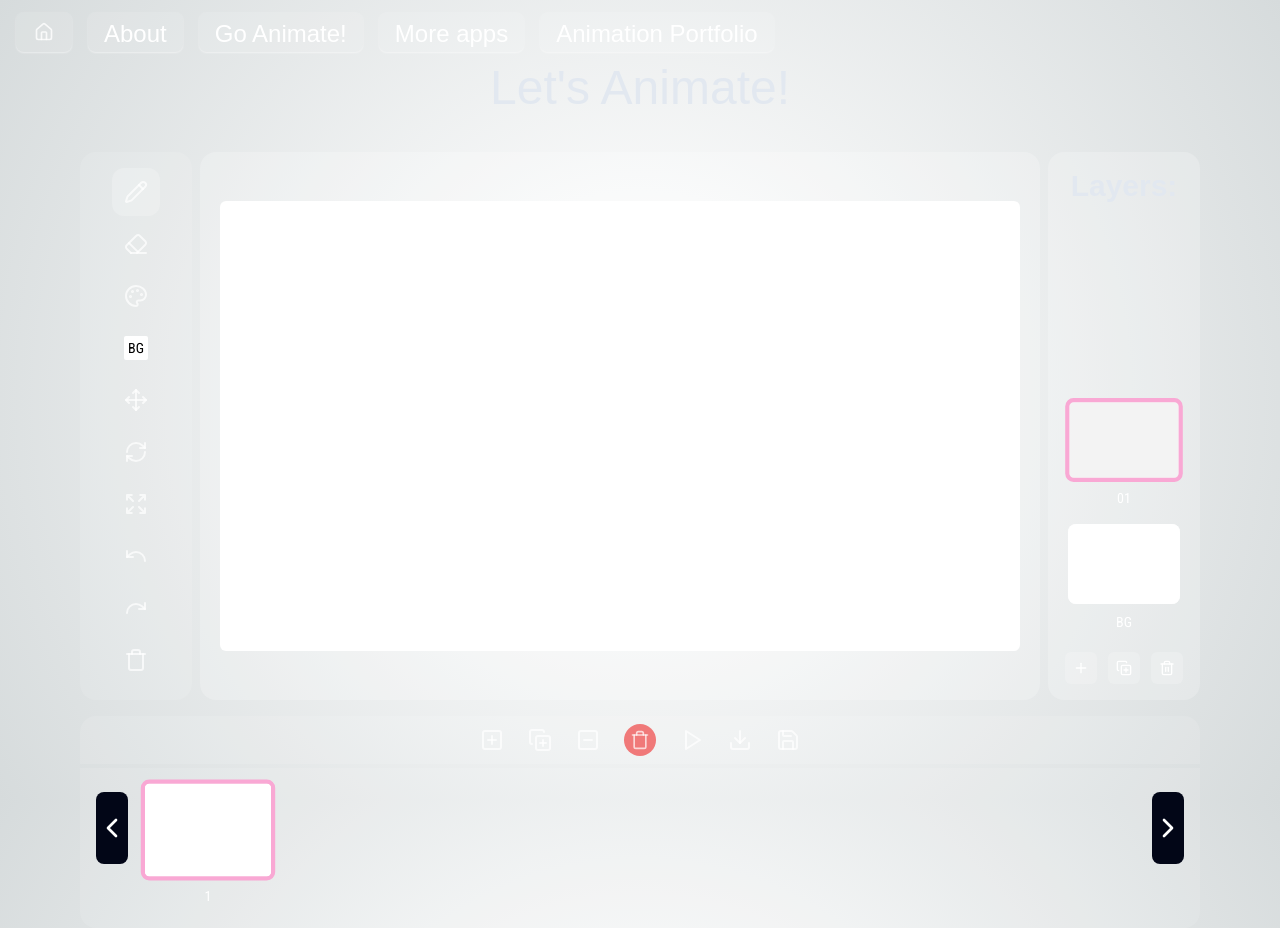
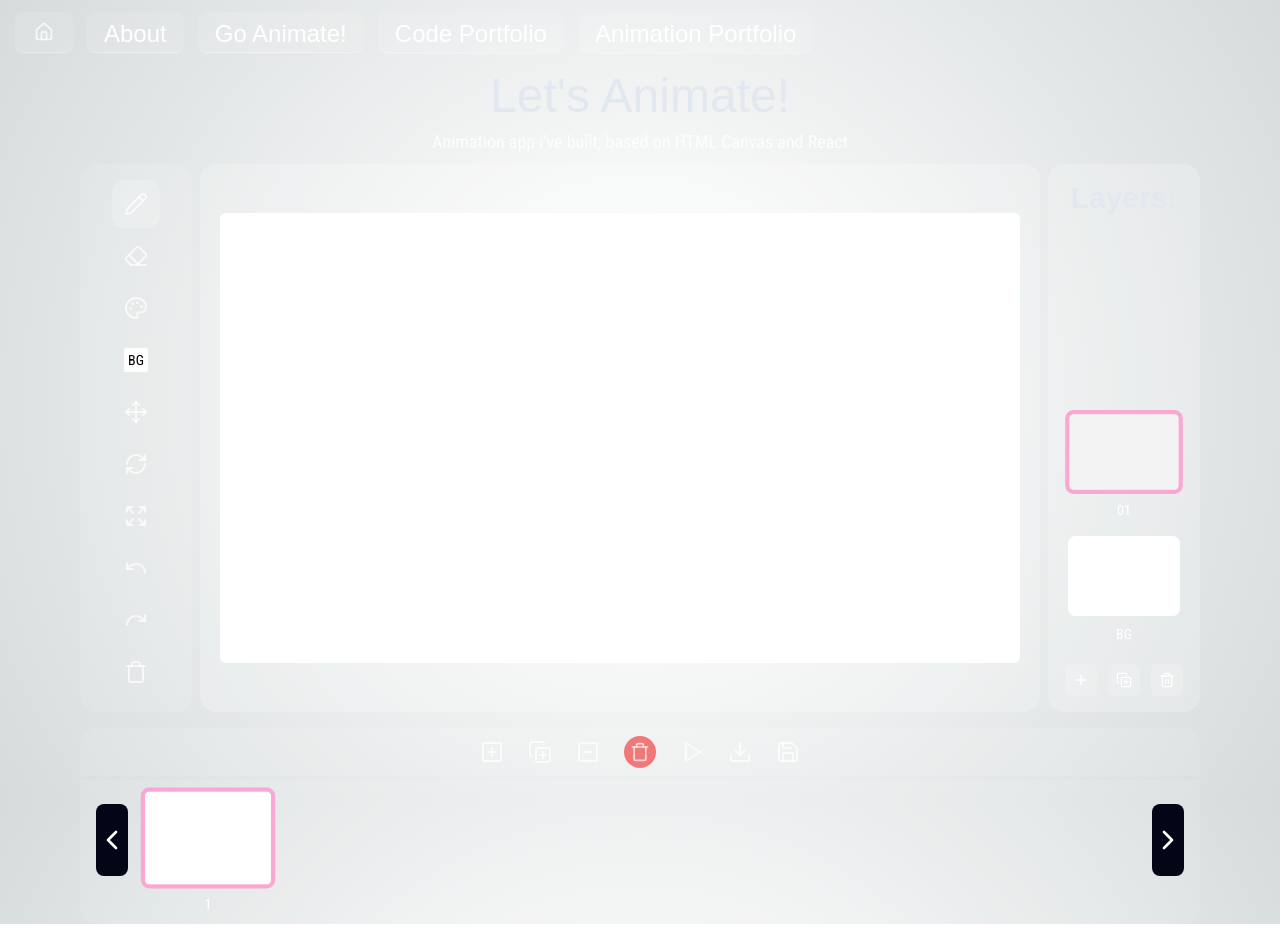
Before and after one commit to NadavEliash/my-website, a Next.js app: page /animate in a window 1280 px wide. Built offline with nearby package versions, Linux system fonts and the light colour scheme; a web font is replaced by a local one.

Commit message:
more accurate

```diff
--- a/app/(pages)/animate/page.jsx
+++ b/app/(pages)/animate/page.jsx
@@ -205,7 +205,8 @@ export default function Animate() {
     return (
         <>
             <div className="hidden md:block h-svh bg-white md:bg-transparent  md:py-6">
-                <h1 className={`hidden md:block md:my-10 text-slate-200 text-center text-5xl ${sue_ellen.className}`}>{`Let's Animate!`}</h1>
+                <h1 className={`hidden md:block md:mt-12 md:mb-2 text-slate-200 text-center text-5xl ${sue_ellen.className}`}>{`Let's Animate!`}</h1>
+                <h2 className="text-center text-lg mb-2">Animation app i've built, based on HTML Canvas and React</h2>
                 <div id="drawing-bar" className="flex flex-row justify-center md:gap-1 lg:gap-2">
                     <ChevronRight className="md:hidden absolute left-0 top-24 -translate-y-1/2 w-8 h-16 p-1 text-black bg-gray-200/80 rounded-r-2xl z-30" onClick={() => handleBars("actions")} />
                     <div id="action-buttons"
--- a/app/components/animate/frame.jsx
+++ b/app/components/animate/frame.jsx
@@ -93,7 +93,7 @@ export default function Frame({
                     onDrag={() => onDrag(idx)}
                     onDragEnd={(e) => onDragEnd(e, idx)}>
                 </canvas>
-                <h1 className="md:text-white text-sm text-center p-2">
+                <h1 className="md:text-white text-sm text-center pt-2">
                     {idx + 1}
                 </h1>
             </div>
--- a/app/components/animate/frames.jsx
+++ b/app/components/animate/frames.jsx
@@ -103,7 +103,7 @@ export default function Frames({
                     </div>
                 </div>
             </div>
-            <div id="frames-container" className="w-full h-40 md:bg-white/10 p-4 flex gap-2 items-center justify-center rounded-b-2xl">
+            <div id="frames-container" className="w-full h-36 md:bg-white/10 p-4 flex gap-2 items-center justify-center rounded-b-2xl">
                 <div className="hidden md:flex w-8 py-4 mt-2 bg-slate-950 rounded-lg self-start" onClick={() => switchFrame('left')}>
                     <ChevronLeft className="w-10 h-10 text-white cursor-pointer" />
                 </div>
--- a/app/components/navbar.tsx
+++ b/app/components/navbar.tsx
@@ -28,7 +28,7 @@ export default function Navbar() {
         {
             href: 'projects',
             icon: '',
-            title: 'More apps'
+            title: 'Code Portfolio'
         },
         {
             href: 'portfolio',
--- a/app/page.tsx
+++ b/app/page.tsx
@@ -5,7 +5,7 @@ import Link from "next/link";
 import Image from "next/image"
 import localFont from "next/font/local"
 import { Sue_Ellen_Francisco } from 'next/font/google'
-import { ChevronLeft, ChevronRight } from "lucide-react"
+import { ChevronLeft, ChevronRight, ChevronsLeft } from "lucide-react"
 
 import { StaticImageData } from "next/image";
 import profile from "./assets/profile.png"
@@ -45,26 +45,23 @@ const pages: page[] = [
     href: 'animate',
     headline: 'Go Animate!',
     description: [
-      'Animation app I built, using nextjs and HTML Canvas.',
-      'Allow the user to draw along layers and frames and create a classic animation clips',
-      'Note that Mobile version still in progress.'
+      'Animation app I built, based on HTML Canvas.',
+      'The app allow users to draw along frames and create a classic animation clips.',
+      '** The mobile version is still in progress.'
     ],
     img: animate
-    // img: 'https://res.cloudinary.com/dnvbfkgsb/image/upload/v1715255667/animate_wx43p9.png'
   },
   {
     href: 'projects',
     headline: 'My programming portfolio',
-    description: ['An interactiv list That shows some apps I\'ve created.'],
+    description: ['An interactiv list That shows selection of apps I\'ve created.'],
     img: projects
-    // img: 'https://res.cloudinary.com/dnvbfkgsb/image/upload/v1715255669/projects_phuxww.png'
   },
   {
     href: 'portfolio',
     headline: 'Animation Portfolio',
     description: ['A selection of my animation works'],
     img: animationPortfolio
-    // img: 'https://res.cloudinary.com/dnvbfkgsb/image/upload/v1715255668/animationPortfolio_vkkod2.png'
   },
 ]
 
@@ -74,6 +71,7 @@ export default function Home() {
   const [isWheel, setIsWheel] = useState(false)
   const [touchStart, setTouchStart] = useState(null)
   const [touchEnd, setTouchEnd] = useState(null)
+  const [swipeGuide, setSwipeGuide] = useState(true)
   const [string, setString] = useState<line[]>([{
     str: '',
     color: ''
@@ -83,6 +81,10 @@ export default function Home() {
     setTimeout(() => {
       runText()
     }, 1000);
+
+    setTimeout(() => {
+      setSwipeGuide(false)
+    }, 4000);
   }, [])
 
   const text: line[] = [
@@ -118,10 +120,10 @@ export default function Home() {
       str: ")",
       color: "text-yellow-400"
     },
-    {
-      str: `+Please use the mouse-wheel or swipe to switch between the content references`,
-      color: "text-emerald-400"
-    }
+    // {
+    //   str: `+Please use the mouse-wheel or swipe to switch between the content references`,
+    //   color: "text-emerald-400"
+    // }
   ]
 
   const handleWheel = (e: any) => {
@@ -188,7 +190,7 @@ export default function Home() {
       onTouchStart={handleTouchStart}
       onTouchMove={handleTouchMove}
       onTouchEnd={handleTouchEnd}>
-      <div className="mt-[15%] md:mt-20 md:m-10 md:w-fit h-[240px] md:h-[210px] bg-black/40 rounded-lg border-2 border-white text-lg flex flex-col" >
+      <div className="mt-[25%] md:mt-20 md:m-10 md:w-fit h-[180px] md:h-[210px] bg-black/40 rounded-lg border-2 border-white text-lg flex flex-col" >
         <div className="w-full py-2 bg-white/10 flex items-center gap-2">
           <div className="w-3 h-3 ml-3 bg-red-500 rounded-full"></div>
           <div className="w-3 h-3 bg-yellow-500 rounded-full"></div>
@@ -202,6 +204,11 @@ export default function Home() {
           )}
           <p className="inline animate-pulse">|</p>
         </div>
+      </div>
+
+      <div className={`absolute bottom-1/2 w-full left-0 md:hidden ${swipeGuide ? '' : 'opacity-0 animate-[opacity_2s_linear]'}`}>
+        <ChevronsLeft className="w-16 h-16 rotate-180 animate-swipe" />
+        <h1 className="absolute left-1/2 -translate-x-1/2 whitespace-nowrap top-5 text-sm">swipe to navigate, click to jump in</h1>
       </div>
 
       <div className="absolute left-1/2 -translate-x-1/2 top-1/2 md:-translate-y-1/3 flex items-center justify-center gap-8">
--- a/tailwind.config.ts
+++ b/tailwind.config.ts
@@ -18,7 +18,8 @@ const config: Config = {
         slideRight: 'slideRight 3s ease-in-out infinite',
         slideUp: 'slideUp 1s ease-in-out',
         slideDown: 'slideDown 1s ease-in-out',
-        opacity: 'opacity 2s ease-in-out'
+        opacity: 'opacity 2s ease-in-out',
+        swipe: 'swipe 1s ease-in-out infinite'
       },
       keyframes: {
         pulse: {
@@ -41,6 +42,11 @@ const config: Config = {
         opacity: {
           '0%': { opacity: '1' },
           '100%': { opacity: '0' },
+        },
+        swipe: {
+          '0%': { marginLeft: '5vw', opacity: '0' },
+          '50%': { opacity: '1' },
+          '100%': { marginLeft: '70vw', opacity: '0' },
         }
       }
     },
```
